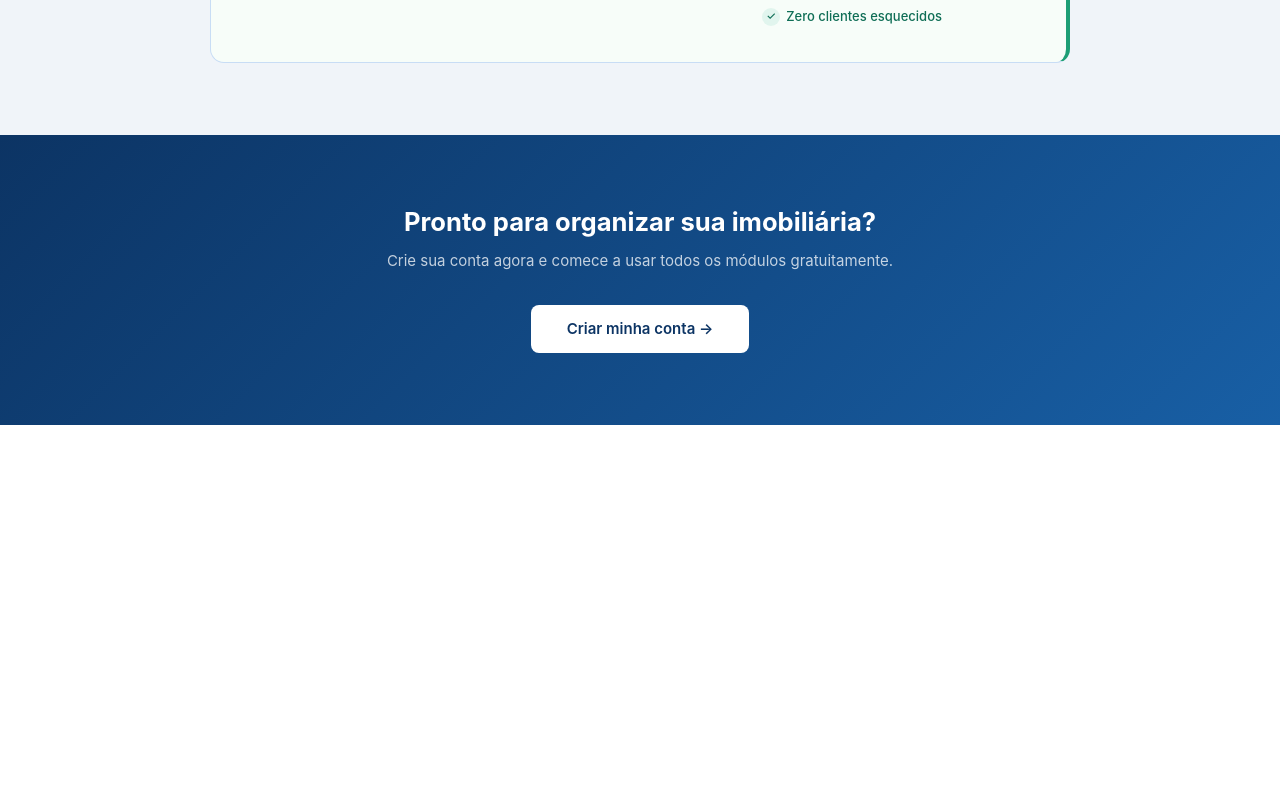
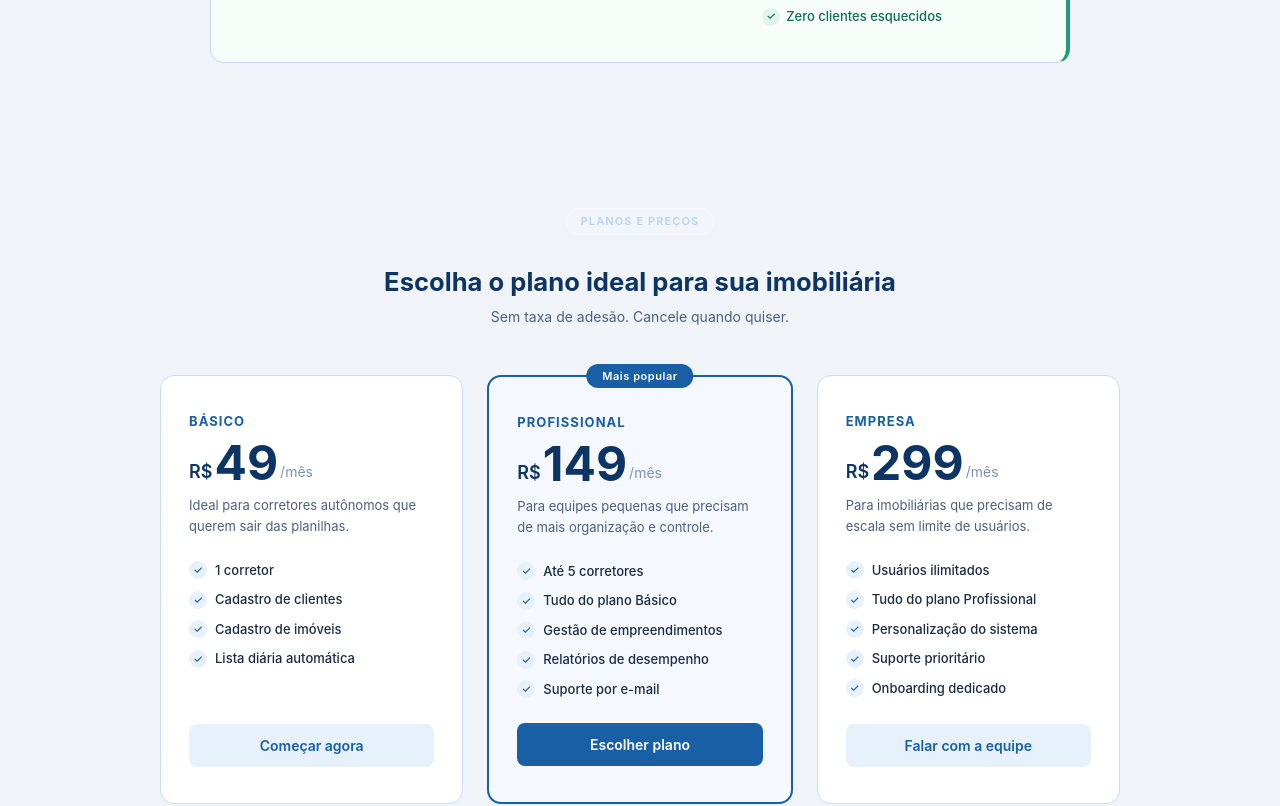
Before and after one commit to krz1128/pi-corretores, a Next.js app: page /saiba_mais in a window 1280 px wide. Shown: the part 1740-2546 px from the top of the page. Before the commit the page ends 2165 px from the top, so only its background shows below. Built offline with nearby package versions, Linux system fonts and the light colour scheme.

Commit message:
Página saiba mais com valores de planos

```diff
--- a/app/saiba_mais/page.js
+++ b/app/saiba_mais/page.js
@@ -152,6 +152,91 @@ export default function SaibaMais() {
         </div>
       </section>
 
+      {/* PLANOS */}
+      <section className="sm-planos">
+        <div className="sm-planos__inner">
+
+          <div className="sm-planos__cabecalho">
+            <span className="sm-headline__tag">Planos e preços</span>
+            <h2 className="sm-planos__titulo">Escolha o plano ideal para sua imobiliária</h2>
+            <p className="sm-planos__subtitulo">Sem taxa de adesão. Cancele quando quiser.</p>
+          </div>
+
+          <div className="sm-planos__grid">
+
+            {/* BÁSICO */}
+            <div className="sm-plano">
+              <div className="sm-plano__topo">
+                <span className="sm-plano__nome">Básico</span>
+                <div className="sm-plano__preco">
+                  <span className="sm-plano__cifrao">R$</span>
+                  <span className="sm-plano__valor">49</span>
+                  <span className="sm-plano__periodo">/mês</span>
+                </div>
+                <p className="sm-plano__descricao">Ideal para corretores autônomos que querem sair das planilhas.</p>
+              </div>
+              <ul className="sm-plano__lista">
+                <li>1 corretor</li>
+                <li>Cadastro de clientes</li>
+                <li>Cadastro de imóveis</li>
+                <li>Lista diária automática</li>
+              </ul>
+              <Link href="/cadastro_usuario">
+                <button className="sm-plano__btn sm-plano__btn--secundario">Começar agora</button>
+              </Link>
+            </div>
+
+            {/* PROFISSIONAL */}
+            <div className="sm-plano sm-plano--destaque">
+              <div className="sm-plano__badge">Mais popular</div>
+              <div className="sm-plano__topo">
+                <span className="sm-plano__nome">Profissional</span>
+                <div className="sm-plano__preco">
+                  <span className="sm-plano__cifrao">R$</span>
+                  <span className="sm-plano__valor">149</span>
+                  <span className="sm-plano__periodo">/mês</span>
+                </div>
+                <p className="sm-plano__descricao">Para equipes pequenas que precisam de mais organização e controle.</p>
+              </div>
+              <ul className="sm-plano__lista">
+                <li>Até 5 corretores</li>
+                <li>Tudo do plano Básico</li>
+                <li>Gestão de empreendimentos</li>
+                <li>Relatórios de desempenho</li>
+                <li>Suporte por e-mail</li>
+              </ul>
+              <Link href="/cadastro_usuario">
+                <button className="sm-plano__btn sm-plano__btn--principal">Escolher plano</button>
+              </Link>
+            </div>
+
+            {/* EMPRESA */}
+            <div className="sm-plano">
+              <div className="sm-plano__topo">
+                <span className="sm-plano__nome">Empresa</span>
+                <div className="sm-plano__preco">
+                  <span className="sm-plano__cifrao">R$</span>
+                  <span className="sm-plano__valor">299</span>
+                  <span className="sm-plano__periodo">/mês</span>
+                </div>
+                <p className="sm-plano__descricao">Para imobiliárias que precisam de escala sem limite de usuários.</p>
+              </div>
+              <ul className="sm-plano__lista">
+                <li>Usuários ilimitados</li>
+                <li>Tudo do plano Profissional</li>
+                <li>Personalização do sistema</li>
+                <li>Suporte prioritário</li>
+                <li>Onboarding dedicado</li>
+              </ul>
+              <Link href="/cadastro_usuario">
+                <button className="sm-plano__btn sm-plano__btn--secundario">Falar com a equipe</button>
+              </Link>
+            </div>
+
+          </div>
+        </div>
+      </section>
+
       {/* CTA FINAL */}
       <section className="sm-cta">
         <div className="sm-cta__inner">
--- a/app/saiba_mais/saiba_mais.css
+++ b/app/saiba_mais/saiba_mais.css
@@ -365,3 +365,193 @@
     padding: 14px 20px;
   }
 }
+
+/* ---------- Planos ------------------------- */
+.sm-planos {
+  padding: 72px 40px;
+  background: #f0f4f9;
+}
+
+.sm-planos__inner {
+  max-width: 960px;
+  margin: 0 auto;
+}
+
+.sm-planos__cabecalho {
+  text-align: center;
+  margin-bottom: 48px;
+}
+
+.sm-planos__titulo {
+  font-size: 1.6rem;
+  font-weight: 700;
+  color: #0c3464;
+  margin: 12px 0 8px;
+}
+
+.sm-planos__subtitulo {
+  font-size: 14px;
+  color: #4a6080;
+}
+
+.sm-planos__grid {
+  display: flex;
+  gap: 24px;
+  align-items: stretch;
+}
+
+.sm-plano {
+  background: #ffffff;
+  border: 1px solid #c8ddf5;
+  border-radius: 14px;
+  padding: 36px 28px;
+  flex: 1;
+  display: flex;
+  flex-direction: column;
+  gap: 24px;
+  position: relative;
+  transition: transform 0.18s, box-shadow 0.18s;
+}
+
+.sm-plano:hover {
+  transform: translateY(-3px);
+  box-shadow: 0 8px 28px rgba(24, 95, 165, 0.1);
+}
+
+.sm-plano--destaque {
+  border: 2px solid #185fa5;
+  background: #f5f9ff;
+}
+
+.sm-plano__badge {
+  position: absolute;
+  top: -13px;
+  left: 50%;
+  transform: translateX(-50%);
+  background: #185fa5;
+  color: #ffffff;
+  font-size: 11px;
+  font-weight: 600;
+  padding: 4px 16px;
+  border-radius: 20px;
+  letter-spacing: 0.05em;
+  white-space: nowrap;
+}
+
+.sm-plano__topo {
+  display: flex;
+  flex-direction: column;
+  gap: 8px;
+}
+
+.sm-plano__nome {
+  font-size: 13px;
+  font-weight: 700;
+  letter-spacing: 0.08em;
+  text-transform: uppercase;
+  color: #185fa5;
+}
+
+.sm-plano__preco {
+  display: flex;
+  align-items: flex-end;
+  gap: 2px;
+  line-height: 1;
+}
+
+.sm-plano__cifrao {
+  font-size: 18px;
+  font-weight: 600;
+  color: #0c3464;
+  padding-bottom: 6px;
+}
+
+.sm-plano__valor {
+  font-size: 3rem;
+  font-weight: 700;
+  color: #0c3464;
+}
+
+.sm-plano__periodo {
+  font-size: 14px;
+  color: #7a95b4;
+  padding-bottom: 8px;
+}
+
+.sm-plano__descricao {
+  font-size: 13px;
+  color: #4a6080;
+  line-height: 1.6;
+  margin: 0;
+}
+
+.sm-plano__lista {
+  list-style: none;
+  padding: 0;
+  margin: 0;
+  display: flex;
+  flex-direction: column;
+  gap: 10px;
+  flex: 1;
+}
+
+.sm-plano__lista li {
+  font-size: 13px;
+  color: #1a2b45;
+  font-weight: 500;
+  display: flex;
+  align-items: center;
+  gap: 8px;
+}
+
+.sm-plano__lista li::before {
+  content: '✓';
+  font-size: 11px;
+  background: #e6f1fb;
+  color: #185fa5;
+  width: 18px;
+  height: 18px;
+  border-radius: 50%;
+  display: flex;
+  align-items: center;
+  justify-content: center;
+  flex-shrink: 0;
+}
+
+.sm-plano__btn {
+  width: 100%;
+  padding: 11px;
+  border-radius: 8px;
+  font-size: 14px;
+  font-weight: 600;
+  cursor: pointer;
+  border: none;
+  transition: background 0.18s, transform 0.12s;
+}
+
+.sm-plano__btn:active { transform: scale(0.97); }
+
+.sm-plano__btn--principal {
+  background: #185fa5;
+  color: #ffffff;
+}
+
+.sm-plano__btn--principal:hover { background: #0c3464; }
+
+.sm-plano__btn--secundario {
+  background: #e6f1fb;
+  color: #185fa5;
+}
+
+.sm-plano__btn--secundario:hover { background: #c8ddf5; }
+
+/* Responsivo planos */
+@media (max-width: 768px) {
+  .sm-planos {
+    padding: 48px 20px;
+  }
+
+  .sm-planos__grid {
+    flex-direction: column;
+  }
+}
```
